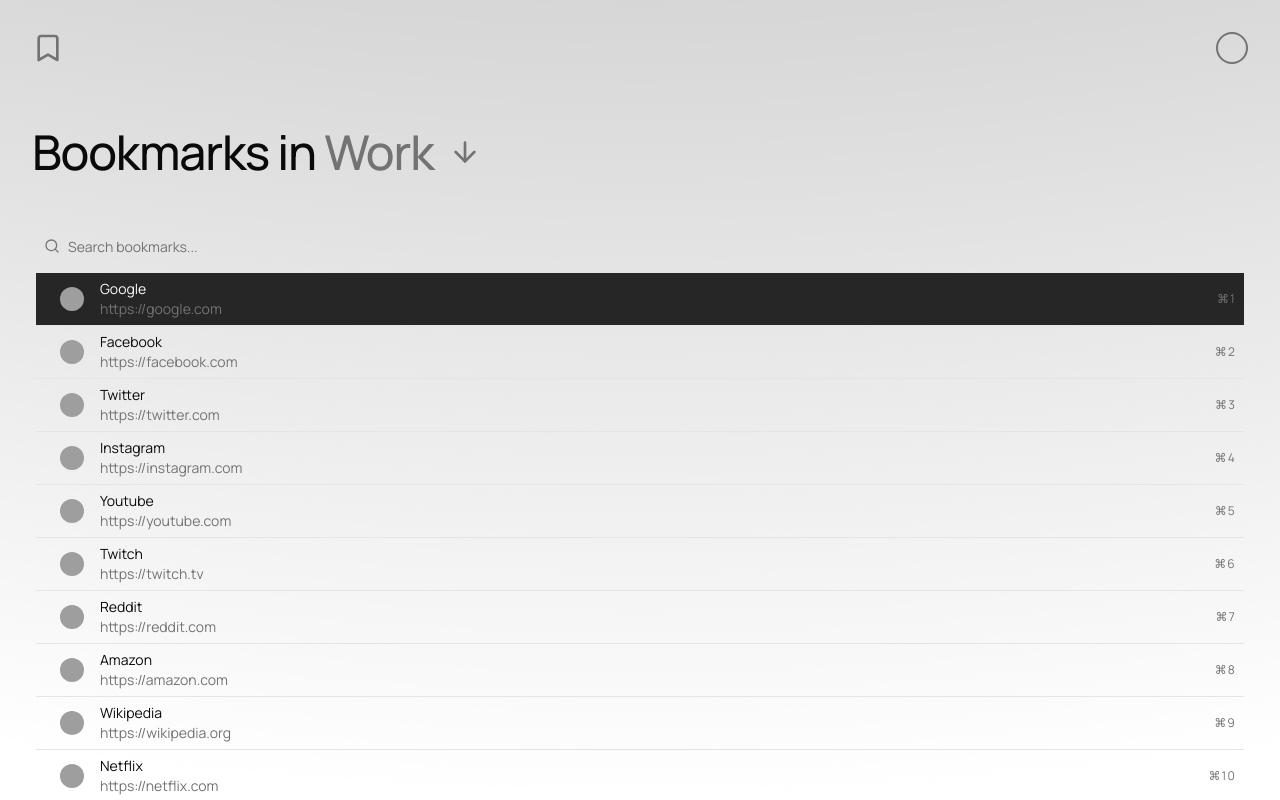
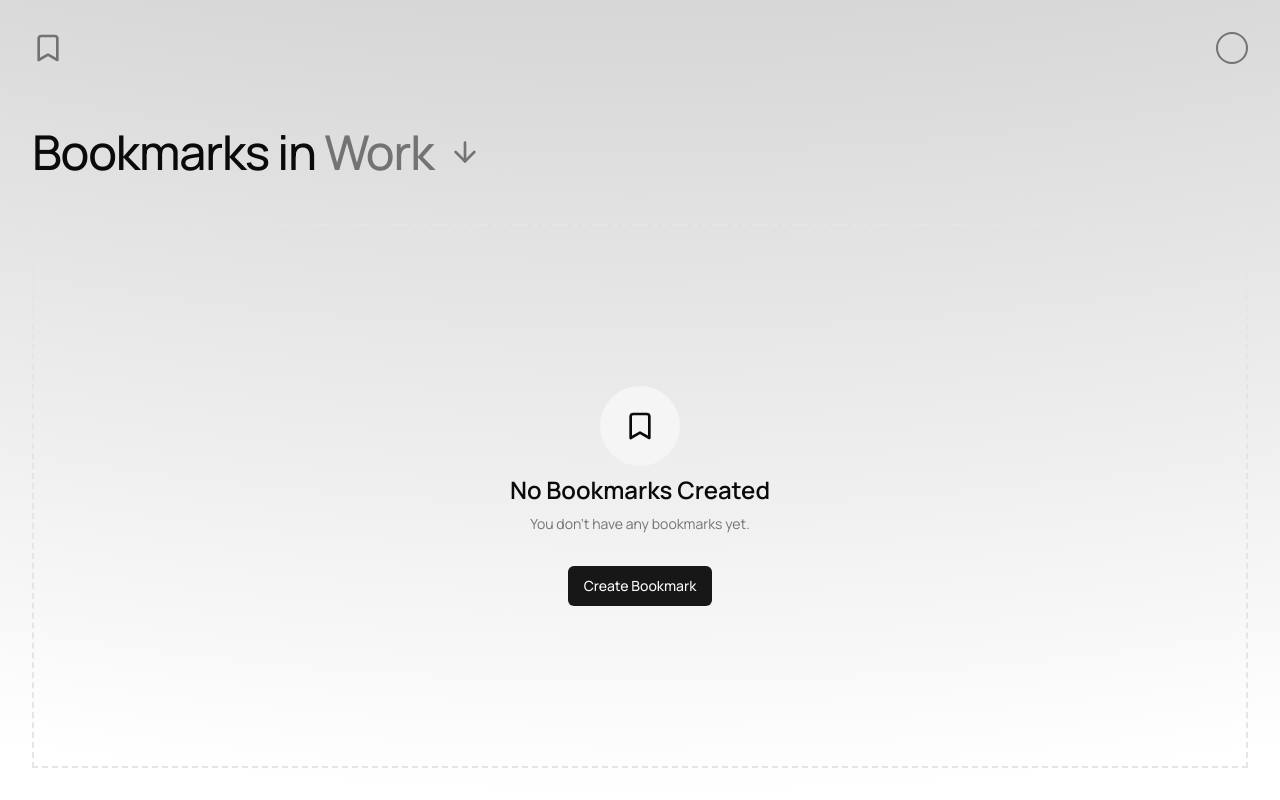
Before and after one commit to barry-napier/project-bookmarks, a Next.js app: page / in a window 1280 px wide. Shown: the top 800 px of the page. Built offline with nearby package versions, Linux system fonts and the light colour scheme; grey boxes are pictures that could not be loaded.

Commit message:
No Bookmarks section

```diff
--- a/next.config.js
+++ b/next.config.js
@@ -1,4 +1,15 @@
 /** @type {import('next').NextConfig} */
-const nextConfig = {}
+const nextConfig = {
+  images: {
+    remotePatterns: [
+      {
+        protocol: "https",
+        hostname: "www.google.com",
+        port: "",
+        pathname: "/s2/favicons/**",
+      },
+    ],
+  },
+};
 
-module.exports = nextConfig
+module.exports = nextConfig;
--- a/src/components/bookmark-list.tsx
+++ b/src/components/bookmark-list.tsx
@@ -1,6 +1,10 @@
 "use client";
 
+import { BookmarkIcon } from "lucide-react";
+import Image from "next/image";
 import { useRouter } from "next/navigation";
+import { ClipboardEvent } from "react";
+import { Button } from "./ui/button";
 import {
   Command,
   CommandEmpty,
@@ -10,24 +14,31 @@
   CommandShortcut,
 } from "./ui/command";
 
+type Bookmark = {
+  id: number;
+  title: string;
+  url: string;
+};
+
 export function BookmarkList() {
   const router = useRouter();
 
-  function handlePaste() {
+  function handlePaste(e: ClipboardEvent<HTMLInputElement>) {
+    e.preventDefault();
     console.log("paste");
   }
 
-  const bookmarks = [
-    { id: 1, title: "Google", url: "https://google.com" },
-    { id: 2, title: "Facebook", url: "https://facebook.com" },
-    { id: 3, title: "Twitter", url: "https://twitter.com" },
-    { id: 4, title: "Instagram", url: "https://instagram.com" },
-    { id: 5, title: "Youtube", url: "https://youtube.com" },
-    { id: 6, title: "Twitch", url: "https://twitch.tv" },
-    { id: 7, title: "Reddit", url: "https://reddit.com" },
-    { id: 8, title: "Amazon", url: "https://amazon.com" },
-    { id: 9, title: "Wikipedia", url: "https://wikipedia.org" },
-    { id: 10, title: "Netflix", url: "https://netflix.com" },
+  const bookmarks: Bookmark[] = [
+    // { id: 1, title: "Google", url: "https://google.com" },
+    // { id: 2, title: "Facebook", url: "https://facebook.com" },
+    // { id: 3, title: "Twitter", url: "https://twitter.com" },
+    // { id: 4, title: "Instagram", url: "https://instagram.com" },
+    // { id: 5, title: "Youtube", url: "https://youtube.com" },
+    // { id: 6, title: "Twitch", url: "https://twitch.tv" },
+    // { id: 7, title: "Reddit", url: "https://reddit.com" },
+    // { id: 8, title: "Amazon", url: "https://amazon.com" },
+    // { id: 9, title: "Wikipedia", url: "https://wikipedia.org" },
+    // { id: 10, title: "Netflix", url: "https://netflix.com" },
     // { id: 11, title: "Discord", url: "https://discord.com" },
     // { id: 12, title: "Spotify", url: "https://spotify.com" },
     // { id: 13, title: "Github", url: "https://github.com" },
@@ -36,6 +47,25 @@
     // { id: 16, title: "Pinterest", url: "https://pinterest.com" },
     // { id: 17, title: "Whatsapp", url: "https://whatsapp.com" },
   ];
+
+  if (bookmarks.length === 0) {
+    return (
+      <div className="flex flex-col border-dashed border-2 py-40 p-8 items-center justify-center">
+        <div className="flex w-20 h-20 bg-muted items-center justify-center rounded-full">
+          <BookmarkIcon className="w-8 h-8" />
+        </div>
+        <div className="flex py-2 text-2xl font-semibold">
+          No Bookmarks Created
+        </div>
+        <div className="flex text-sm text-muted-foreground">
+          You don&apos;t have any bookmarks yet.
+        </div>
+        <div className="flex text-sm text-muted-foreground">
+          <Button className="mt-8">Create Bookmark</Button>
+        </div>
+      </div>
+    );
+  }
 
   return (
     <Command>
@@ -58,13 +88,18 @@
               className="border-b last:border-none rounded-none"
             >
               <div className="px-4">
-                <img
-                  src={`https://logo.clearbit.com/${bookmark.url}`}
+                <Image
+                  src={`https://www.google.com/s2/favicons?domain=${bookmark.url}&sz=128`}
                   className="w-6 h-6 rounded-full"
+                  width={24}
+                  height={24}
+                  alt={bookmark.title}
                 />
               </div>
               <div className="flex flex-col">
-                <div className="flex">{bookmark.title}</div>
+                <div className="flex aria-selected:font-medium">
+                  {bookmark.title}
+                </div>
                 <div className="flex text-muted-foreground">{bookmark.url}</div>
               </div>
               <CommandShortcut>⌘{index + 1}</CommandShortcut>
--- a/src/components/mode-toggle.tsx
+++ b/src/components/mode-toggle.tsx
@@ -18,8 +18,8 @@
     <DropdownMenu>
       <DropdownMenuTrigger asChild>
         <Button variant="outline" size="icon">
-          <Sun className="h-[1.2rem] w-[1.2rem] rotate-0 scale-100 transition-all dark:-rotate-90 dark:scale-0" />
-          <Moon className="absolute h-[1.2rem] w-[1.2rem] rotate-90 scale-0 transition-all dark:rotate-0 dark:scale-100" />
+          <Sun className="h-4 w-4 rotate-0 scale-100 transition-all dark:-rotate-90 dark:scale-0 " />
+          <Moon className="absolute h-4 w-4 rotate-90 scale-0 transition-all dark:rotate-0 dark:scale-100" />
           <span className="sr-only">Toggle theme</span>
         </Button>
       </DropdownMenuTrigger>
--- a/src/components/ui/command.tsx
+++ b/src/components/ui/command.tsx
@@ -117,7 +117,7 @@
   <CommandPrimitive.Item
     ref={ref}
     className={cn(
-      "relative flex cursor-default select-none items-center rounded-sm px-2 py-1.5 text-sm outline-none aria-selected:bg-accent aria-selected:text-accent-foreground data-[disabled]:pointer-events-none data-[disabled]:opacity-50",
+      "relative flex cursor-pointer select-none items-center rounded-sm px-2 py-1.5 text-sm outline-none aria-selected:bg-accent aria-selected:text-accent-foreground data-[disabled]:pointer-events-none data-[disabled]:opacity-50",
       className
     )}
     {...props}
```
